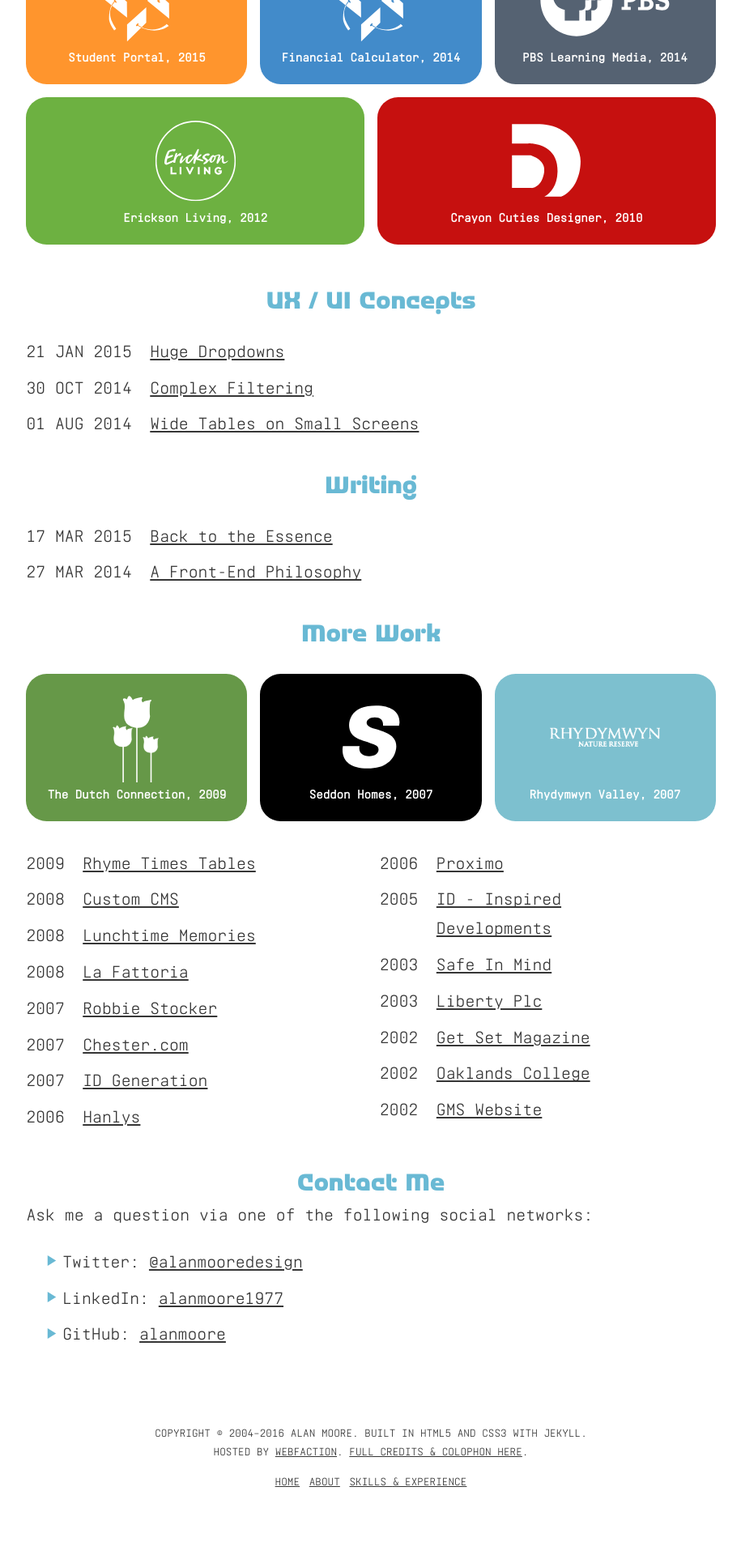
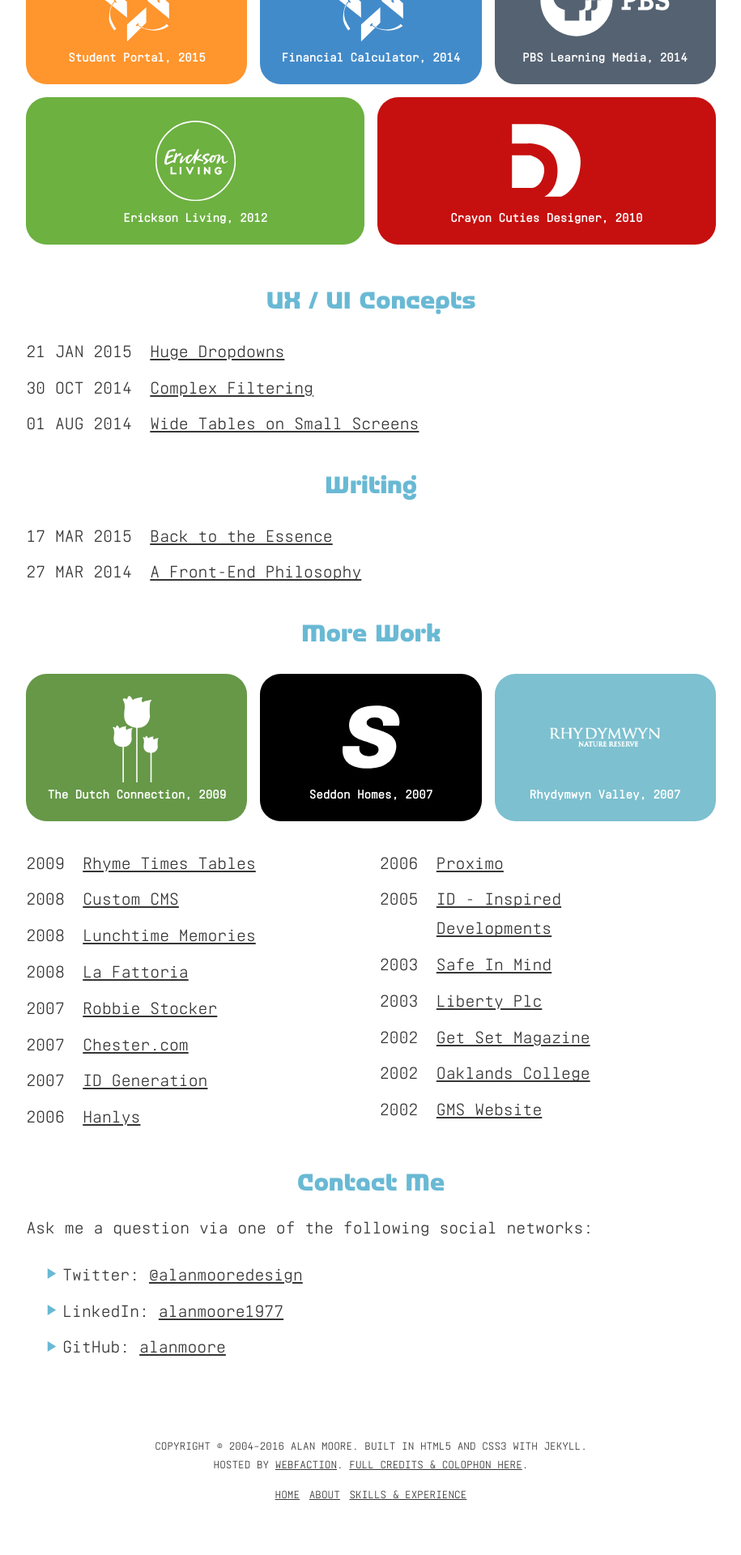
Before and after one commit to alanmoore/alanmoore.github.io, a Jekyll site: the page built from index.html, in a window 1280 px wide. Shown: the part 737-2657 px from the top of the page at 81% size, without its empty margins (182-1097 px from the left). Built offline with Jekyll 4.4.1, drawn with Linux system fonts in a browser that asks for light colours; nearby versions of some CDN libraries.

Commit message:
- Increased padding around button rows - Fixed columns CSS in Chrome - Adding spacing above titles

```diff
--- a/_sass/_links-buttons.scss
+++ b/_sass/_links-buttons.scss
@@ -2,7 +2,7 @@
     text-align: center;
     display: block;
     width: 100%;
-    margin: 1em 0;
+    margin: 3em 0;
 }
 
 .button {
--- a/_sass/_new-look.scss
+++ b/_sass/_new-look.scss
@@ -152,13 +152,15 @@
     color: $blue;
     text-align: center;
     margin-top: 3rem;
+    margin-bottom: 1rem;
 }
 
 .columns-2 {
     column-width: 90%;
     @media(min-width:$md) {
-        column-count: 2;
-        columns: 2;
+        -webkitcolumn-count: 2;
+               column-count: 2;
+                    columns: 2;
     }
     li {
     }
--- a/_sass/alanmoore.scss
+++ b/_sass/alanmoore.scss
@@ -366,7 +366,7 @@
     font-weight: normal;
     text-transform: uppercase;
     text-align: center;
-    margin-top: 0;
+    margin-top: 1em;
     margin-bottom: 1em;
     .title + & {
         margin-top: 0.4em;
```
Also changed, not shown: css/alanmoore.css, 1 other file.
